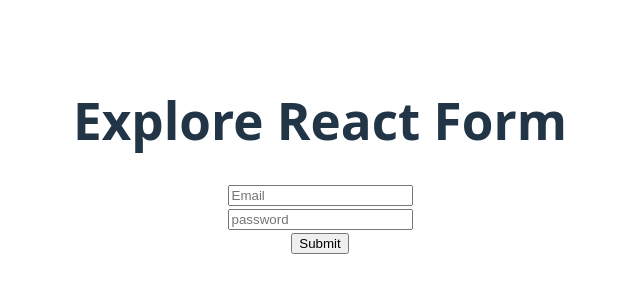
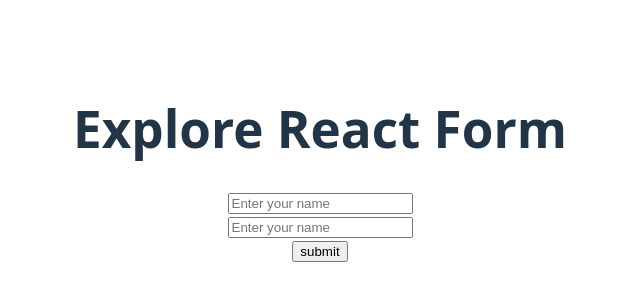
Before and after one commit to Md-Shanto-Sharker/explore-react-form, a React (Vite) app: page / in a window 1280 px wide. Shown: the part 236-536 px from the top of the page, without its empty margins (320-960 px from the left). Built offline with nearby package versions, Linux system fonts and the light colour scheme.

Commit message:
react form

```diff
--- a/src/App.jsx
+++ b/src/App.jsx
@@ -1,9 +1,5 @@
 import "./App.css";
-import ControlledField from "./components/ControlledField/ControlledField";
-
-import FormAction from "./components/FormAction/FormAction";
-import FormAction2 from "./components/FormAction2/FormAction2";
-import SimpleForm from "./components/SimpleForm.jsx/SimpleForm";
+import SimpleForm from "./components/SimpleForm/SimpleForm";
 import SimpleForm2 from "./components/SimpleForm2/SimpleForm2";
 
 function App() {
@@ -11,10 +7,7 @@ function App() {
     <>
       <h1>Explore React Form</h1>
       {/* <SimpleForm></SimpleForm> */}
-      {/* <FormAction></FormAction> */}
-      <ControlledField></ControlledField>
-      {/* <SimpleForm2></SimpleForm2> */}
-      {/* <FormAction2></FormAction2> */}
+      <SimpleForm2></SimpleForm2>
     </>
   );
 }
--- a/src/components/ControlledField/ControlledField.jsx
+++ /dev/null
@@ -1,44 +0,0 @@
-import React, { useState } from 'react';
-
-const ControlledField = () => {
-    const [password,setPassword] = useState('')
-    const [error,setError] = useState('')
-    const handleSubmit = (e) =>{
-        e.preventDefault()
-        console.log('shanto');
-        if(password.length <6){
-            setError('error')
-        }
-        else{
-            setError('')
-        }
-    }
-    const handleOnSubmit = e =>{
-        console.log(e.target.value);
-        setPassword(e.target.value)
-
-        // if(password.length < 6){
-        //     setError('Password must be 6 characters or longer.')
-        // }
-        // else{
-        //     setError('')
-        // }
-    }
-    return (
-        <div>
-            <form onSubmit={handleSubmit}>
-
-                <input type="email" name="email" id="" placeholder='Email' required/>
-                <br />
-                <input type="password" name="password" onChange={handleOnSubmit} defaultValue={password} id="" placeholder='password' required/>
-                <br />
-                <input type="submit" value="Submit" />
-            </form>
-            <p style={{color:'red'}}>
-                <small>{error}</small>
-            </p>
-        </div>
-    );
-};
-
-export default ControlledField;
--- a/src/components/FormAction/FormAction.jsx
+++ /dev/null
@@ -1,21 +0,0 @@
-import React from 'react';
-
-const FormAction = () => {
-    const handleFromACtion = (formData) =>{
-        console.log(formData.get('name'));
-        console.log(formData.get('email'));
-    }
-    return (
-        <div>
-            <form action={handleFromACtion}>
-                <input type="text" name='name' placeholder='Name' />
-                <br />
-                <input type="email" name='email' placeholder='Email' />
-                <br />
-                 <input type="submit" value="Submit" />
-            </form>
-        </div>
-    );
-};
-
-export default FormAction;
--- a/src/components/FormAction2/FormAction2.jsx
+++ /dev/null
@@ -1,22 +0,0 @@
-import React from "react";
-
-const FormAction2 = () => {
-  const handleClicked = (formData) => {
-    console.log(formData.get("name"));
-    console.log(formData.get("email"));
-  };
-  return (
-    <div>
-      <form action={handleClicked}>
-        <input type="text" name="name" placeholder="name" />
-        <br />
-
-        <input type="email" name="email" placeholder="name" />
-        <br />
-        <input type="submit" value="submit" />
-      </form>
-    </div>
-  );
-};
-
-export default FormAction2;
--- a/src/components/SimpleForm.jsx/SimpleForm.jsx
+++ b/src/components/SimpleForm/SimpleForm.jsx
@@ -3,17 +3,17 @@ import React from "react";
 const SimpleForm = () => {
   const handleSubmit = (e) => {
     e.preventDefault();
+    console.log("click");
     console.log(e.target.name.value);
     console.log(e.target.email.value);
   };
   return (
     <div>
       <form onSubmit={handleSubmit}>
-        <input type="text" name="name" placeholder="Your Name" />
+        <input type="text" name="name" />
         <br />
-        <input type="email" name="email" placeholder="Your email" />
+        <input type="email" name="email" id="" />
         <br />
-
         <input type="submit" value="Submit" />
       </form>
     </div>
--- a/src/components/SimpleForm2/SimpleForm2.jsx
+++ b/src/components/SimpleForm2/SimpleForm2.jsx
@@ -1,21 +1,20 @@
-import React from 'react';
+import React from "react";
 
 const SimpleForm2 = () => {
-    const handleClicked =(e) =>{
-        e.preventDefault()
+  const handleClick = (e) => {
+    e.preventDefault();
+    // console.log('shanto');
     console.log(e.target.name.value);
     console.log(e.target.email.value);
-    }
+  };
   return (
-        <div>
-            <form onSubmit={handleClicked}>
-                <input type="text" name='name' placeholder='name' />
+    <form onSubmit={handleClick}>
+      <input type="text" name="name" placeholder="Enter your name" />
       <br />
-                <input type="email" name='email' placeholder='name' />
+      <input type="email" name="email" placeholder="Enter your name" />
       <br />
-                <input type="submit" value='submit' />
+      <input type="submit" value="submit" />
     </form>
-        </div>
   );
 };
 
```
Lines whose indentation alone changed are shown as unchanged.
